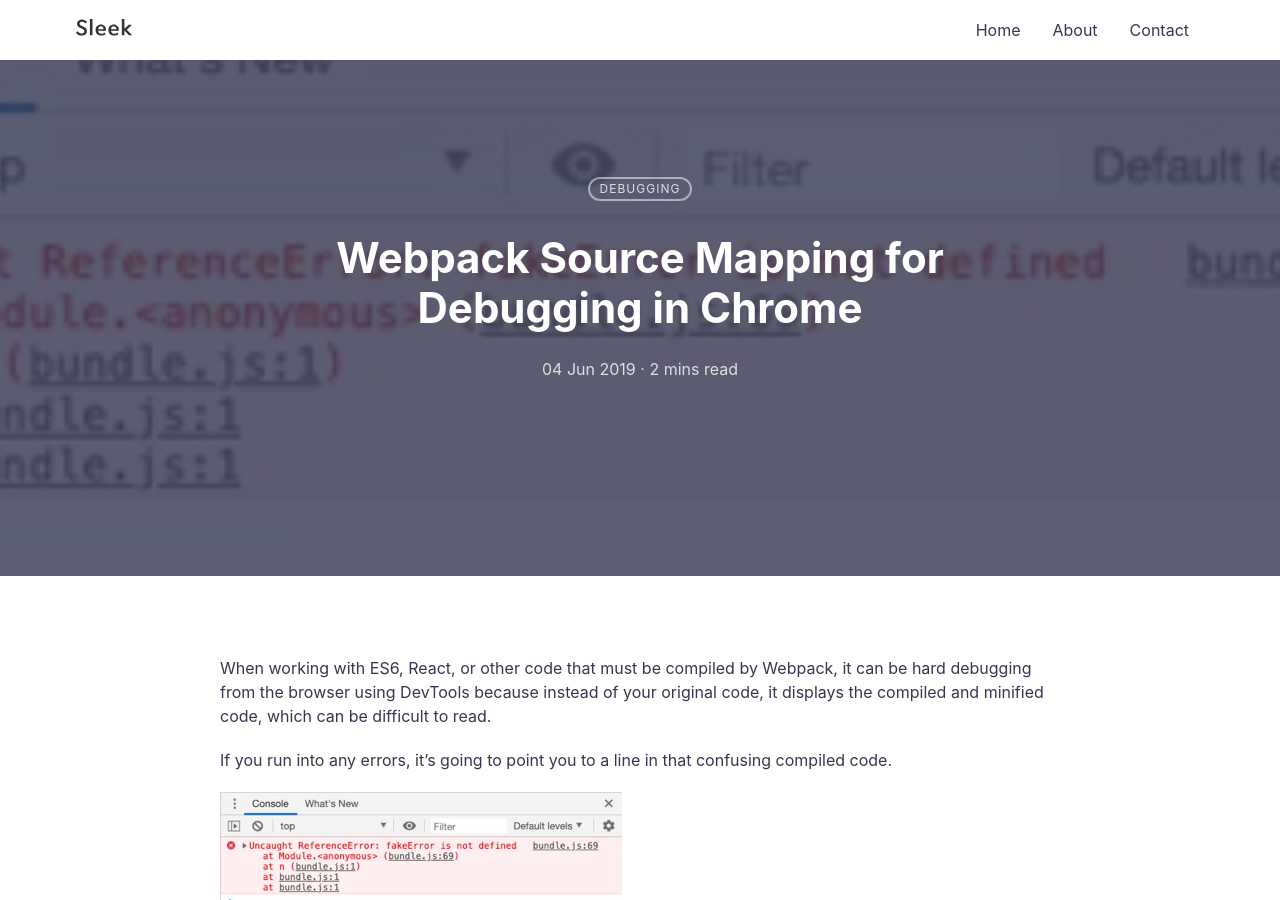
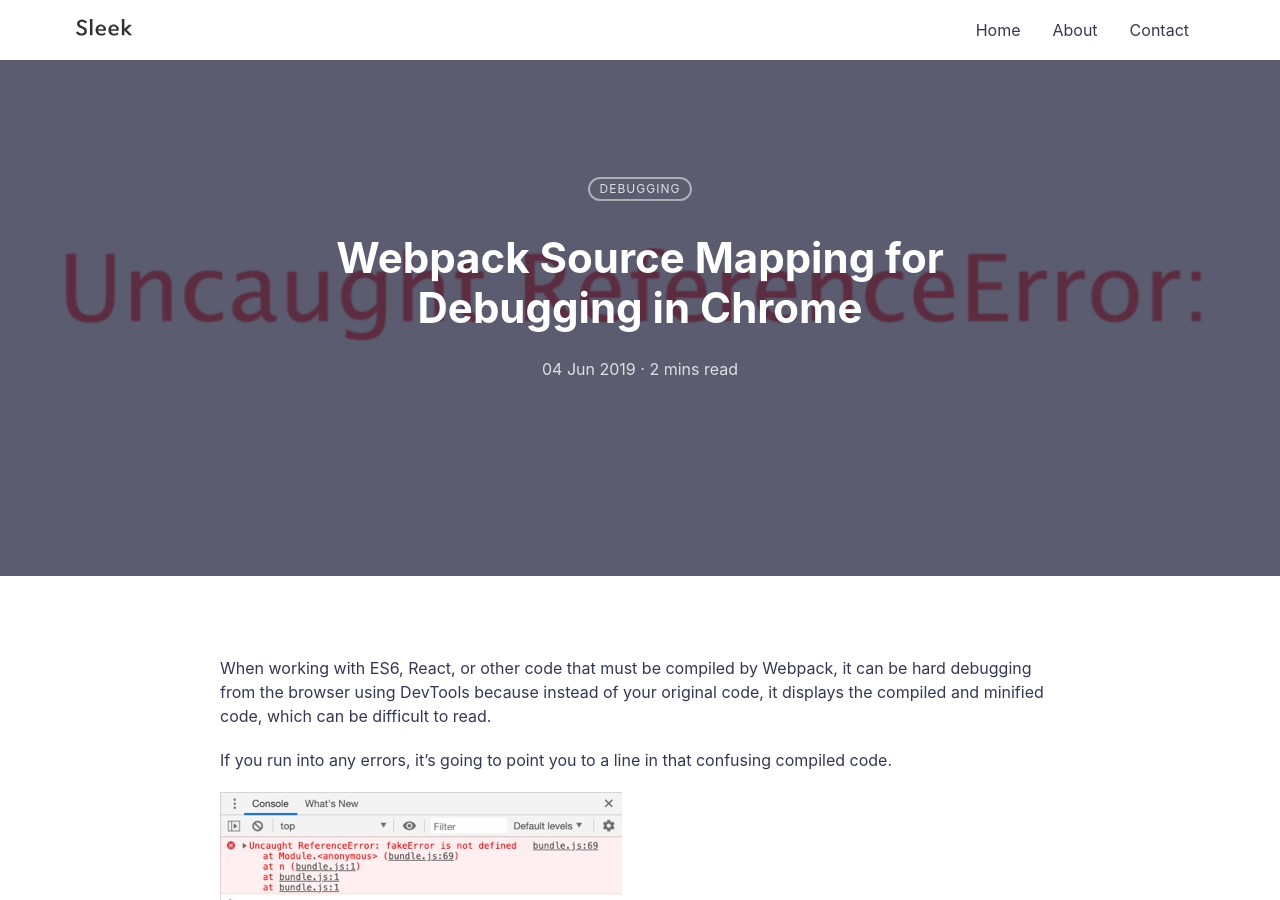
Before and after one commit to mikeglopez/mikeglopez.github.io, a Jekyll site: the page built from _posts/2019-06-03-source-mapping-webpack-for-chrome.markdown, in a window 1280 px wide and 900 px high. Built offline with Jekyll 4.4.1, drawn with Linux system fonts in a browser that asks for light colours.

Commit message:
Change post hero image

```diff
--- a/_config.yml
+++ b/_config.yml
@@ -26,7 +26,7 @@ navigation: # Navigation links
 tagline: >
   A blog about JavaScript, Hack Reactor, and more
 
-hero_img: posts/sleek_lg.jpg # Main background image: use the path from /assets/img/ => This will output /assets/img/posts/sleek_lg.jpg
+hero_img: posts/lake_lg.jpg # Main background image: use the path from /assets/img/ => This will output /assets/img/posts/sleek_lg.jpg
 
 email: mikeglopez.91@gmail.com # email for form submission
 
--- a/_posts/2019-06-03-source-mapping-webpack-for-chrome.markdown
+++ b/_posts/2019-06-03-source-mapping-webpack-for-chrome.markdown
@@ -3,7 +3,7 @@ layout: post
 title:  "Webpack Source Mapping for Debugging in Chrome"
 date:   2019-06-03 19:12:24 -0600
 categories: debugging
-featured-img: srcmap4
+featured-img: error
 ---
 When working with ES6, React, or other code that must be compiled by Webpack, it can be hard debugging from the browser using DevTools because instead of your original code, it displays the compiled and minified code, which can be difficult to read.
 
```
Also changed, not shown: _img/posts/error.jpg (added), assets/img/posts/error.jpeg (added), assets/img/posts/error.jpg (added), assets/img/posts/error_lg.jpeg (added), assets/img/posts/error_md.jpeg (added), assets/img/posts/error_placehold.jpeg (added), assets/img/posts/error_sm.jpeg (added), assets/img/posts/error_thumb.jpeg (added), assets/img/posts/error_thumb@2x.jpeg (added), assets/img/posts/error_xs.jpeg (added).
